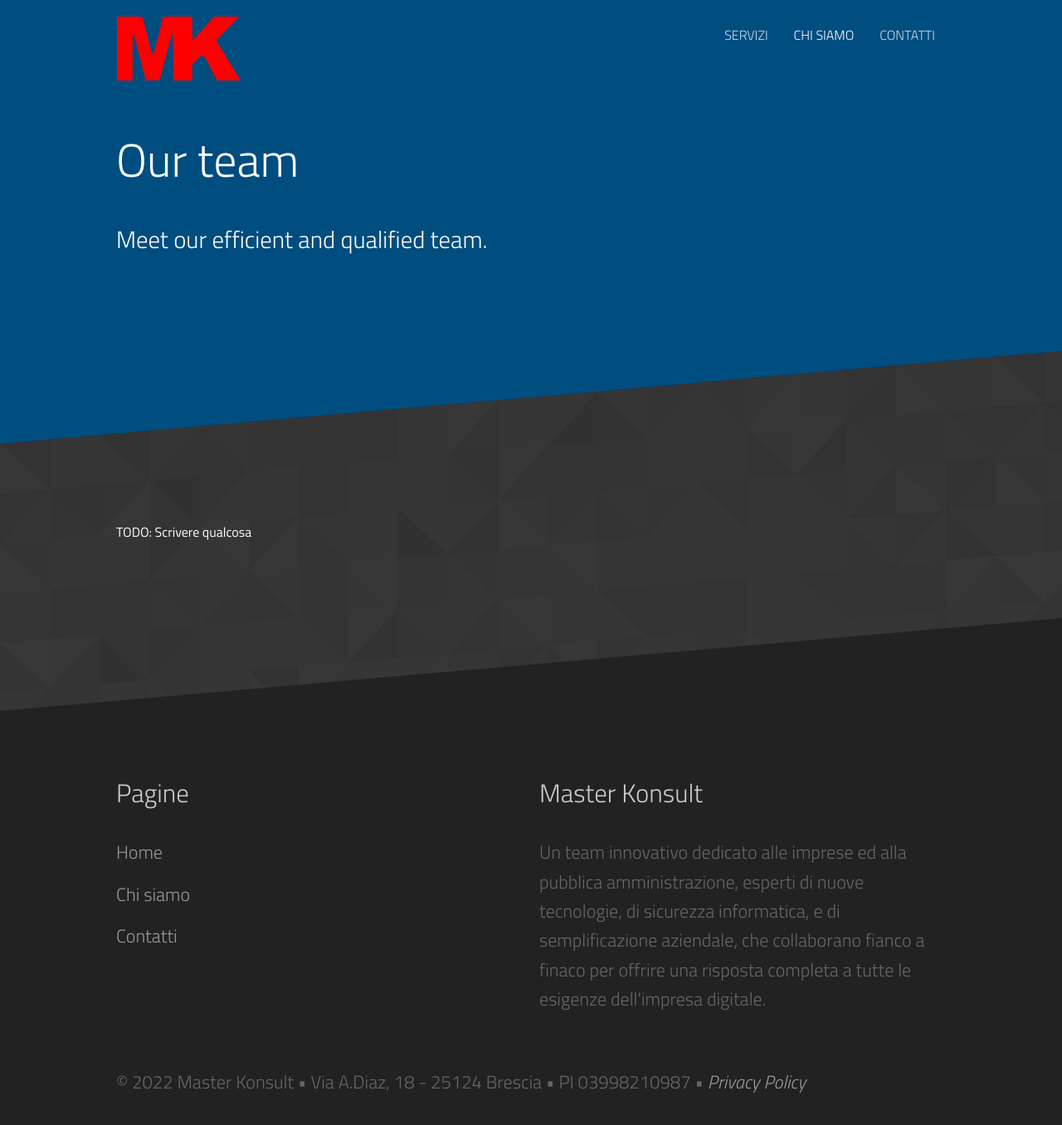
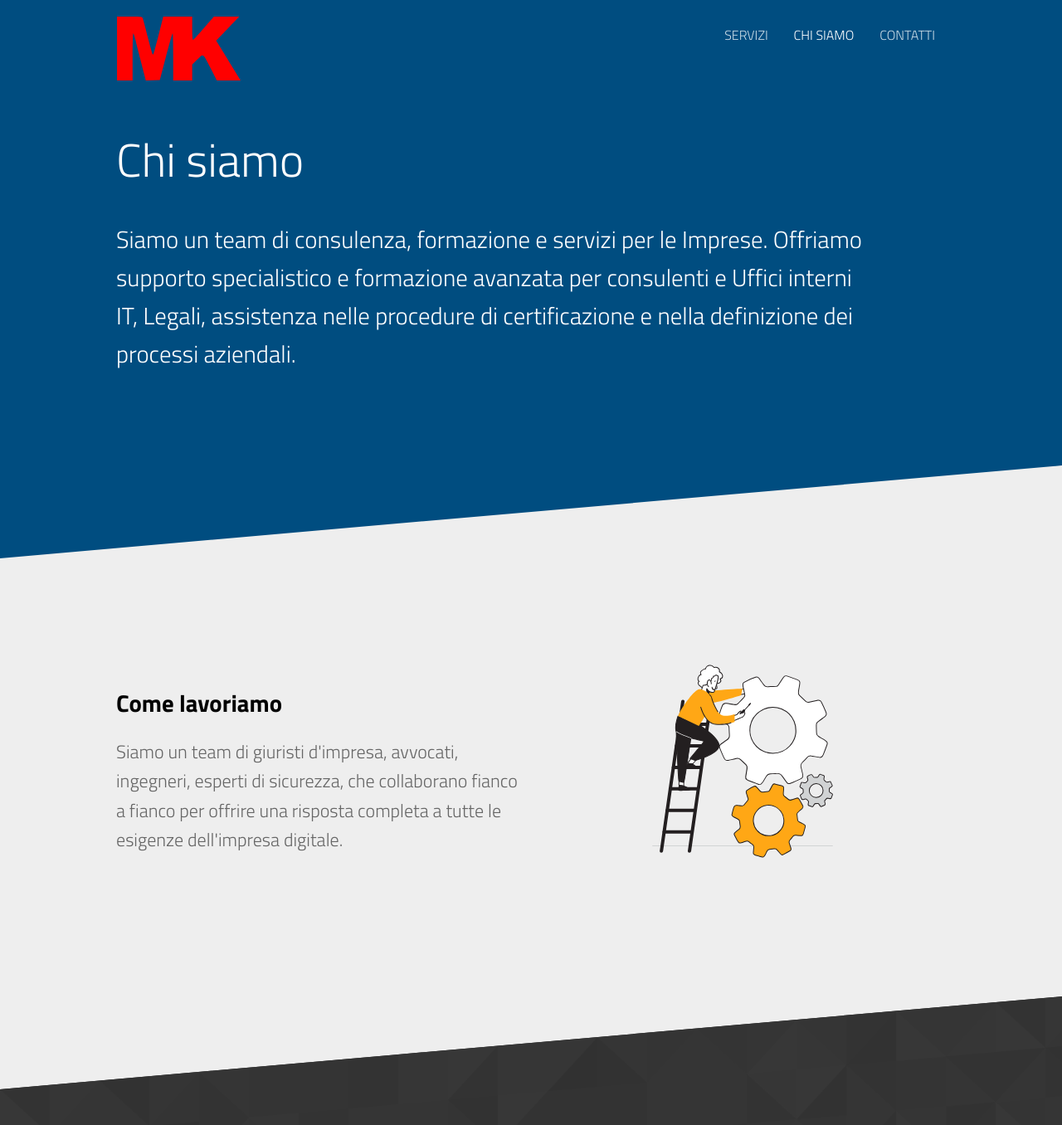
Before and after one commit to MattiaDucci/masterkonsult, a Jekyll site: the page built from chi-siamo.html, in a window 1280 px wide and 1400 px high. Shown: the top 1356 px of the window at 83% size. Built offline with Jekyll 4.4.1, drawn with Linux system fonts in a browser that asks for light colours; some of the changed text lies outside the part shown.

Commit message:
popolata pagina del chi-siamo

```diff
--- a/_config.yml
+++ b/_config.yml
@@ -19,6 +19,9 @@
     sort_by: order
   customers:
     output: false
+  chi_siamo:
+    output: false
+    sort_by: order
 
 permalink: pretty
 
--- /dev/null
+++ b/_includes/aspect-overview.html
@@ -0,0 +1,16 @@
+<section class="diagonal {{ include.section_main_class }}">
+    <div class="container halves {{ include.order_class }}">
+        <div>
+            <h3 class="editable text-align-sm-center">{{ include.title }}</h3>
+            <p class="editable text-align-sm-center">{{ include.excerpt }}</p>
+            {% if include.is_link_visible %}
+                <p class="editable text-align-sm-center">
+                    <a href="{{ site.baseurl }}/servizi/{{ include.link }}">Chiedi ulteriori informazioni &rarr;</a>
+                </p>
+            {% endif %}
+        </div>
+        <div class="image-container-center">
+            <img src="{{ site.baseurl }}/images/{{ include.image_dir }}/{{ include.image }}" width="400" style="margin-bottom: 40px;">
+        </div>
+    </div>
+</section>
--- a/chi-siamo.html
+++ b/chi-siamo.html
@@ -1,19 +1,22 @@
 ---
 title: About
-heading: Our team
-subtitle: Meet our efficient and qualified team.
+heading: Chi siamo
+subtitle: "Siamo un team di consulenza, formazione e servizi per le Imprese. Offriamo supporto specialistico e formazione avanzata per consulenti e Uffici interni IT, Legali, assistenza nelle procedure di certificazione e nella definizione dei processi aziendali."
 ---
 
-<section class="diagonal patterned">
-	<div class="container">
-	TODO: Scrivere qualcosa
-	{%- comment -%}
-	<p class="editor-link" style="text-align: center;"><a href="cloudcannon:collections/_staff_members/" class="btn"><strong>&#9998;</strong>Manage Staff members</a></p>
-		<ul class="image-grid">
-			{% for member in site.staff_members %}
-				<li>{% include staff-member.html member=member %}</li>
-			{% endfor %}
-	</ul>
-	{%- endcomment -%}
-	</div>
-</section>
+{% for aspect in site.chi_siamo %}
+	{%- capture section_layout_class -%}
+		{% cycle 'alternate', 'patterned' %}
+	{%- endcapture -%}
+	{%- capture section_order -%}
+		{% cycle 'order-normal', 'order-inverse' %}
+	{%- endcapture -%}
+	{% include aspect-overview.html
+		section_main_class=section_layout_class
+		order_class=section_order
+		title=aspect.title
+		excerpt=aspect.subtitle
+		image=aspect.image_path
+		image_dir="chi-siamo"
+	%}
+{% endfor %}
```
Also changed, not shown: _chi_siamo/_defaults.md (added, +6 -0 lines), _chi_siamo/come-lavoriamo.md (added, +6 -0 lines), _chi_siamo/cosa-facciamo.md (added, +6 -0 lines), _chi_siamo/perche-sceglierci.md (added, +6 -0 lines), images/chi-siamo/come-lavoriamo.svg (added), images/chi-siamo/cosa-facciamo.svg (added), images/chi-siamo/perche-sceglierci.svg (added).
